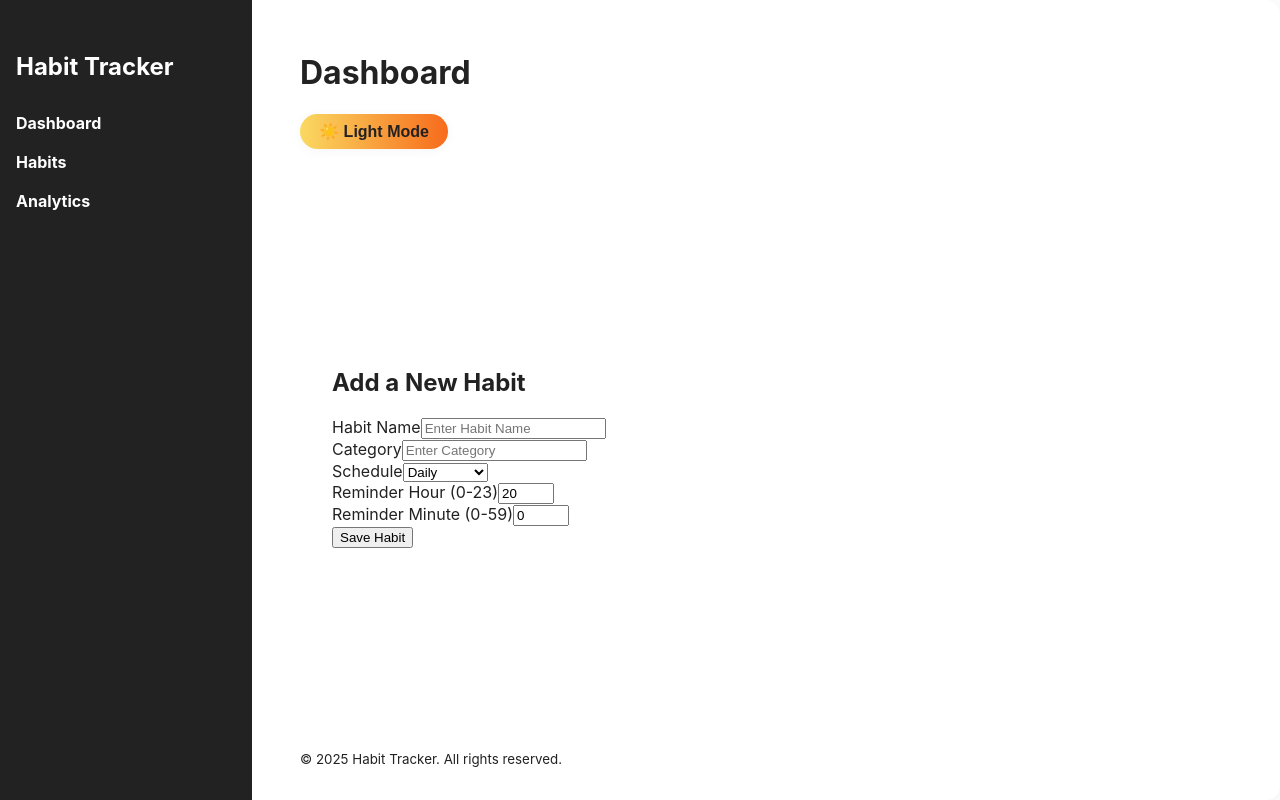
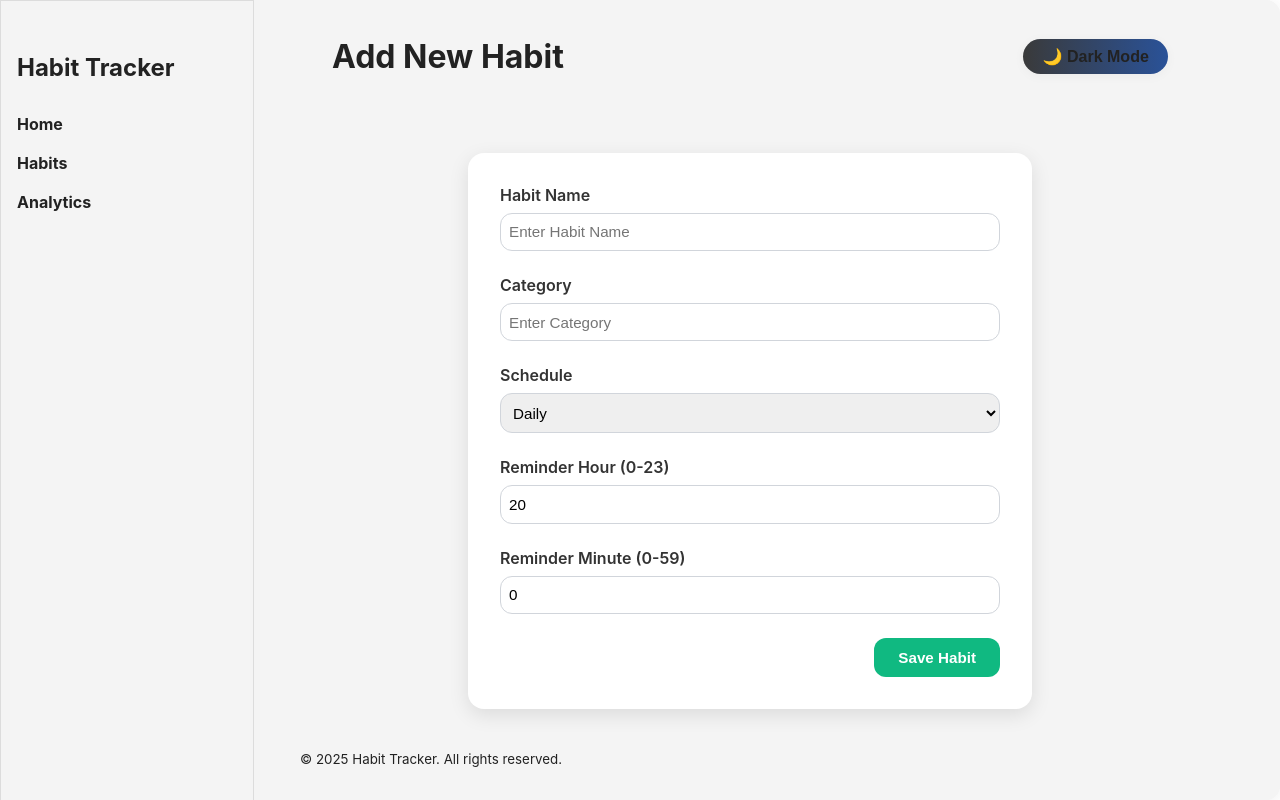
Before and after one commit to therealjhay/Habit-tracker, a React (Create React App) app: page /add-habit in a window 1280 px wide. Built offline with nearby package versions, Linux system fonts and the light colour scheme.

Commit message:
Improved the Styling and Header rendering

```diff
--- a/src/components/dashboard/ProgressBar.jsx
+++ b/src/components/dashboard/ProgressBar.jsx
@@ -3,9 +3,6 @@ import React from "react";
 const ProgressBar = ({ streak }) => (
   <div className="progress-bar">
     <div className="progress" style={{ width: `${streak * 10}%` }}></div>
-    <span>
-      Streak: {streak} {streak == 1 ? "day" : "days"}
-    </span>
   </div>
 );
 
--- /dev/null
+++ b/src/components/habit/Form.css
@@ -0,0 +1,95 @@
+/* HabitForm.css */
+
+/* Container styling */
+.habit-form {
+  max-width: 500px;
+  margin: 2rem auto;
+  padding: 2rem;
+  background-color: #ffffff;
+  border-radius: 1rem;
+  box-shadow: 0 6px 20px rgba(0, 0, 0, 0.1);
+  font-family: "Inter", sans-serif;
+  display: flex;
+  flex-direction: column;
+  gap: 1.5rem;
+}
+
+/* Form groups */
+.form-group {
+  display: flex;
+  flex-direction: column;
+  gap: 0.5rem;
+}
+
+/* Labels */
+.form-group label {
+  font-weight: 600;
+  color: #333333;
+}
+
+/* Inputs & select fields */
+.form-group input,
+.form-group select {
+  padding: 0.6rem 0.5rem;
+  font-size: 0.95rem;
+  border: 1px solid #d1d5db; /* Tailwind gray-300 */
+  border-radius: 0.75rem;
+  outline: none;
+  transition: border 0.2s, box-shadow 0.2s;
+}
+
+.form-group input:focus,
+.form-group select:focus {
+  border-color: #10b981; /* Tailwind green-500 */
+  box-shadow: 0 0 0 3px rgba(16, 185, 129, 0.2);
+}
+
+/* Error messages */
+.error-message {
+  color: #ef4444; /* Tailwind red-500 */
+  font-size: 0.85rem;
+  margin-top: 0.25rem;
+}
+
+/* Form actions */
+.form-actions {
+  display: flex;
+  justify-content: flex-end;
+}
+
+/* Buttons */
+.btn {
+  padding: 0.7rem 1.5rem;
+  font-weight: 600;
+  font-size: 0.95rem;
+  border: none;
+  border-radius: 0.75rem;
+  cursor: pointer;
+  transition: background-color 0.2s, transform 0.1s;
+}
+
+.btn-primary {
+  background-color: #10b981; /* Tailwind green-500 */
+  color: #ffffff;
+}
+
+.btn-primary:hover {
+  background-color: #059669; /* Tailwind green-600 */
+  transform: translateY(-1px);
+}
+
+/* Responsive tweaks */
+@media (max-width: 600px) {
+  .habit-form {
+    padding: 1.5rem;
+    margin: 1rem;
+  }
+
+  .btn {
+    width: 100%;
+  }
+
+  .form-actions {
+    justify-content: center;
+  }
+}
--- a/src/components/habit/HabitForm.jsx
+++ b/src/components/habit/HabitForm.jsx
@@ -1,7 +1,7 @@
-import React from "react";
 import { useNavigate } from "react-router-dom";
 import { Formik, Form, Field, ErrorMessage } from "formik";
 import * as Yup from "yup";
+import "./Form.css";
 
 const HabitValidation = Yup.object().shape({
   name: Yup.string()
--- a/src/components/layout/Header.jsx
+++ b/src/components/layout/Header.jsx
@@ -1,10 +1,22 @@
 import React from "react";
+import { useLocation } from "react-router-dom";
 import ThemeToggle from "./ThemeToggle";
 
 const Header = () => {
+  const location = useLocation();
+
+  const pageMap = {
+    "/": "Home",
+    "/habits": "Habits",
+    "/analytics": "Analytics",
+    "/add-habit": "Add New Habit",
+  };
+
+  const pageName = pageMap[location.pathname] || "Edit Habit";
+
   return (
-    <header className="header">
-      <h1>Dashboard</h1>
+    <header className="header flex justify-between items-center p-4">
+      <h1 className="text-xl font-bold">{pageName}</h1>
       <ThemeToggle />
     </header>
   );
--- a/src/components/layout/Sidebar.css
+++ b/src/components/layout/Sidebar.css
@@ -8,6 +8,7 @@
   top: 0;
   left: 0;
   z-index: 10;
+  border: 1px solid gainsboro;
 }
 .sidebar h2 {
   margin-bottom: 2rem;
--- a/src/components/layout/Sidebar.jsx
+++ b/src/components/layout/Sidebar.jsx
@@ -7,7 +7,7 @@ const Sidebar = () => (
     <h2>Habit Tracker</h2>
     <nav>
       <ul>
-        <li><Link to="/">Dashboard</Link></li>
+        <li><Link to="/">Home</Link></li>
         <li><Link to="/habits">Habits</Link></li>
         <li><Link to="/analytics">Analytics</Link></li>
       </ul>
--- a/src/components/layout/ThemeToggle.jsx
+++ b/src/components/layout/ThemeToggle.jsx
@@ -1,7 +1,7 @@
 import React, { useState } from "react";
 
 const ThemeToggle = () => {
-  const [theme, setTheme] = useState("dark"); // default theme matches your screenshot
+  const [theme, setTheme] = useState("light"); // default theme matches your screenshot
 
   const handleToggle = () => {
     const newTheme = theme === "light" ? "dark" : "light";
--- a/src/index.css
+++ b/src/index.css
@@ -67,8 +67,8 @@ body.dark .table tr {
   font-size: 1rem;
   font-weight: bold;
   cursor: pointer;
-  background: linear-gradient(90deg, #fad961 0%, #f76b1c 100%);
   color: #222;
+  background: linear-gradient(90deg, #3a3a3a 0%, #2a5298 100%);
   box-shadow: 0 2px 12px rgba(0,0,0,0.04);
   transition: background 0.2s, color 0.2s, transform 0.16s;
 }
@@ -78,6 +78,6 @@ body.dark .table tr {
 }
 
 body.dark .theme-toggle-btn {
-  background: linear-gradient(90deg, #3a3a3a 0%, #2a5298 100%);
+  background: linear-gradient(90deg, #fad961 0%, #f76b1c 100%);
   color: #fff;
 }
--- a/src/index.js
+++ b/src/index.js
@@ -8,6 +8,8 @@ import "./styles/dashboard.css";
 
 
 const root = ReactDOM.createRoot(document.getElementById('root'));
+document.body.classList.add("light");
+
 root.render(
   <React.StrictMode>
     <App />
--- a/src/pages/AddHabit.jsx
+++ b/src/pages/AddHabit.jsx
@@ -14,7 +14,6 @@ const AddHabit = () => {
     }
   return (
     <section className="add-habit-page">
-      <h2>Add a New Habit</h2>
       <HabitForm onSubmit={handleAddHabit} />
     </section>
   )
--- a/src/pages/EditHabit.jsx
+++ b/src/pages/EditHabit.jsx
@@ -26,7 +26,6 @@ const EditHabit = () => {
 
   return (
     <section className="edit-habit-page">
-        <h2>Edit Habit</h2>
         <HabitForm onSubmit={handleUpdateHabit} initialData={habitToEdit} />
     </section>
   )
--- a/src/styles/layout.css
+++ b/src/styles/layout.css
@@ -2,11 +2,9 @@
   display: flex;
   min-height: 100vh;
 }
-
-main {
-  padding: 2rem;
+main{
+  margin: 4px;
 }
-
 .main-content {
   width: 100%;
   display: flex;
@@ -15,8 +13,8 @@ main {
   align-items: stretch;
   flex: 1;
   margin-left: 220px;
-  padding: 2rem 5rem;
-  background: var(--card-bg, #fff);
+  padding: 0 5rem 2rem;
+  background: var(--sidebar-bg);
   color: var(--text-color, #222);
   border-radius: 14px;
   box-shadow: 0 2px 18px rgba(0,0,0,0.07);
@@ -32,3 +30,26 @@ main {
     padding: 1rem;
   }
 }
+
+/* Sticky header INSIDE main-content */
+.header {
+  position: sticky;       /* stays fixed within the scrollable parent */
+  top: 0;                 /* stick to top of .main-content */
+  background-color: var(--sidebar-bg);
+  color: var(--sidebar-text);
+  display: flex;
+  align-items: center;
+  justify-content: space-between;
+  padding: 1rem 2rem;
+  z-index: 100;
+  opacity: 1;
+}
+
+/* Dark mode consistency */
+body.dark .header {
+  background-color: var(--sidebar-bg);
+  color: var(--sidebar-text);
+  border-bottom: 1px solid rgba(255, 255, 255, 0.1);
+  box-shadow: 0 4px 10px rgba(0, 0, 0, 0.4);
+  opacity: 1;
+}
```
